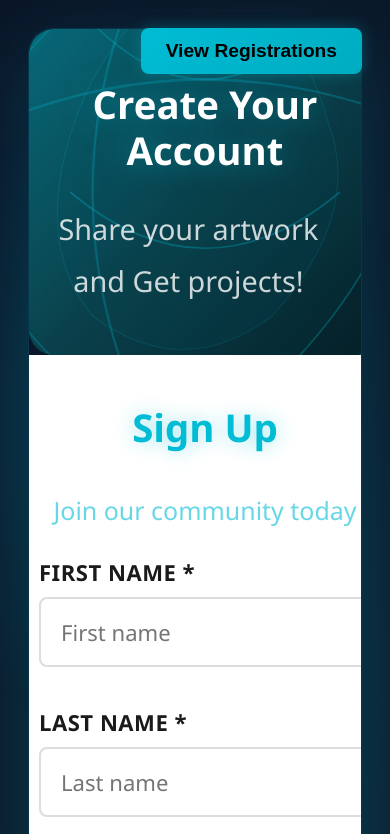
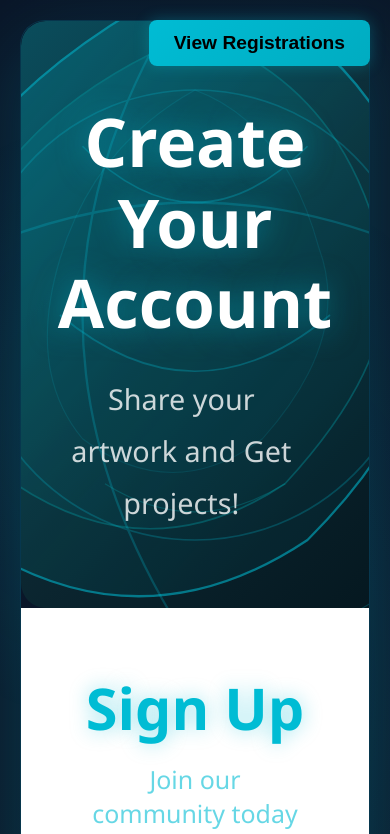
Before and after one commit to brundahd/RegistrationForm, a plain HTML site: page index.html in a window 390 px wide. Shown: the top 834 px of the page. Drawn offline with nearby package versions, Linux system fonts and the light colour scheme.

Commit message:
Update index.html

```diff
--- a/index.html
+++ b/index.html
@@ -1,25 +1,12 @@
 <!DOCTYPE html>
 <html lang="en">
 <head>
-  <meta name="viewport" content="width=device-width, initial-scale=1.0">
   <meta charset="UTF-8">
   <meta name="viewport" content="width=device-width, initial-scale=1.0">
   <title>Registration Form</title>
   <script src="https://code.jquery.com/jquery-3.6.0.min.js"></script>
 
   <style>
-@media (max-width: 768px) {
-  .container { flex-direction: column !important; height: auto !important; min-width: 0 !important;}
-  .image-section, .form-section { width: 100% !important; padding: 20px 10px !important; min-width: 0 !important;}
-  .form-row { grid-template-columns: 1fr !important; }
-  .dob-select-wrap { flex-direction: column !important; gap: 8px !important;}
-  h1 { font-size: 2em !important; }
-  .image-section h2 { font-size: 2em !important; }
-}
-
-body { min-width: 0 !important; }
-
-  }
     * {
       margin: 0;
       padding: 0;
```
